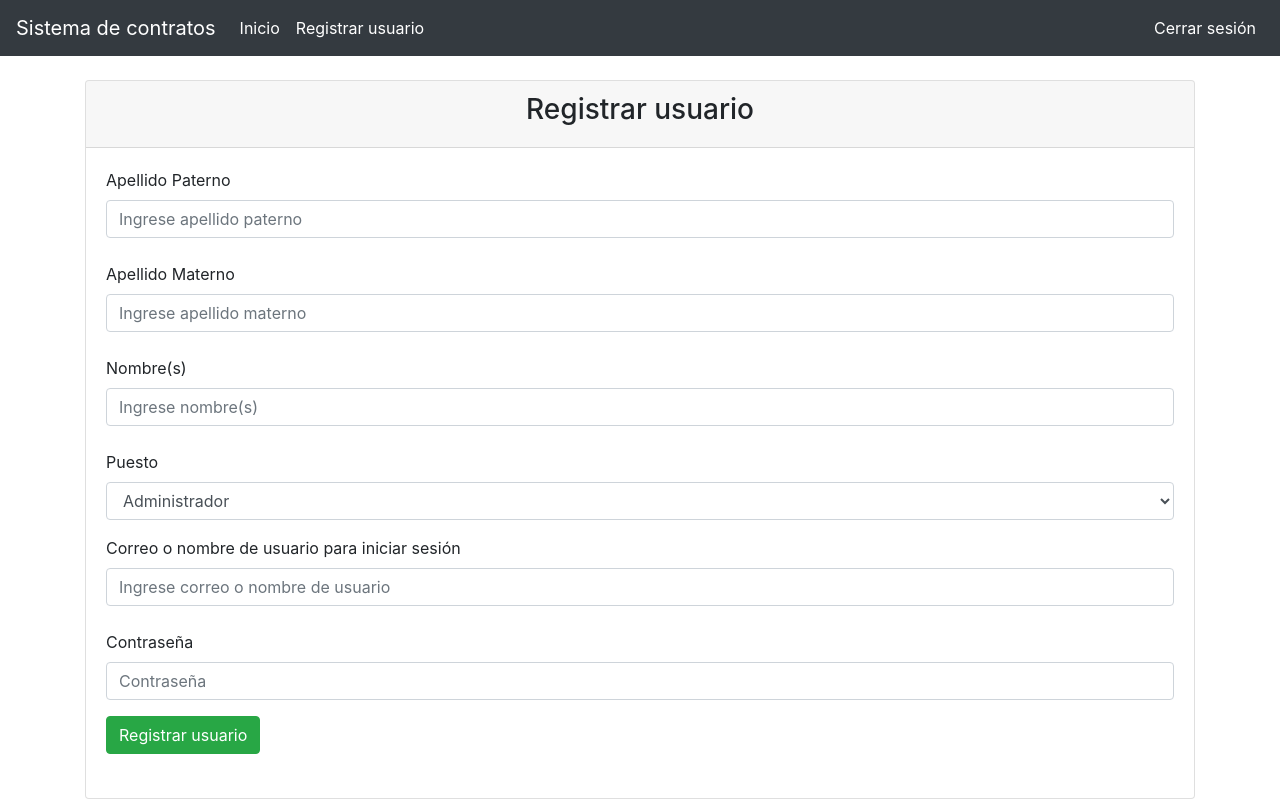
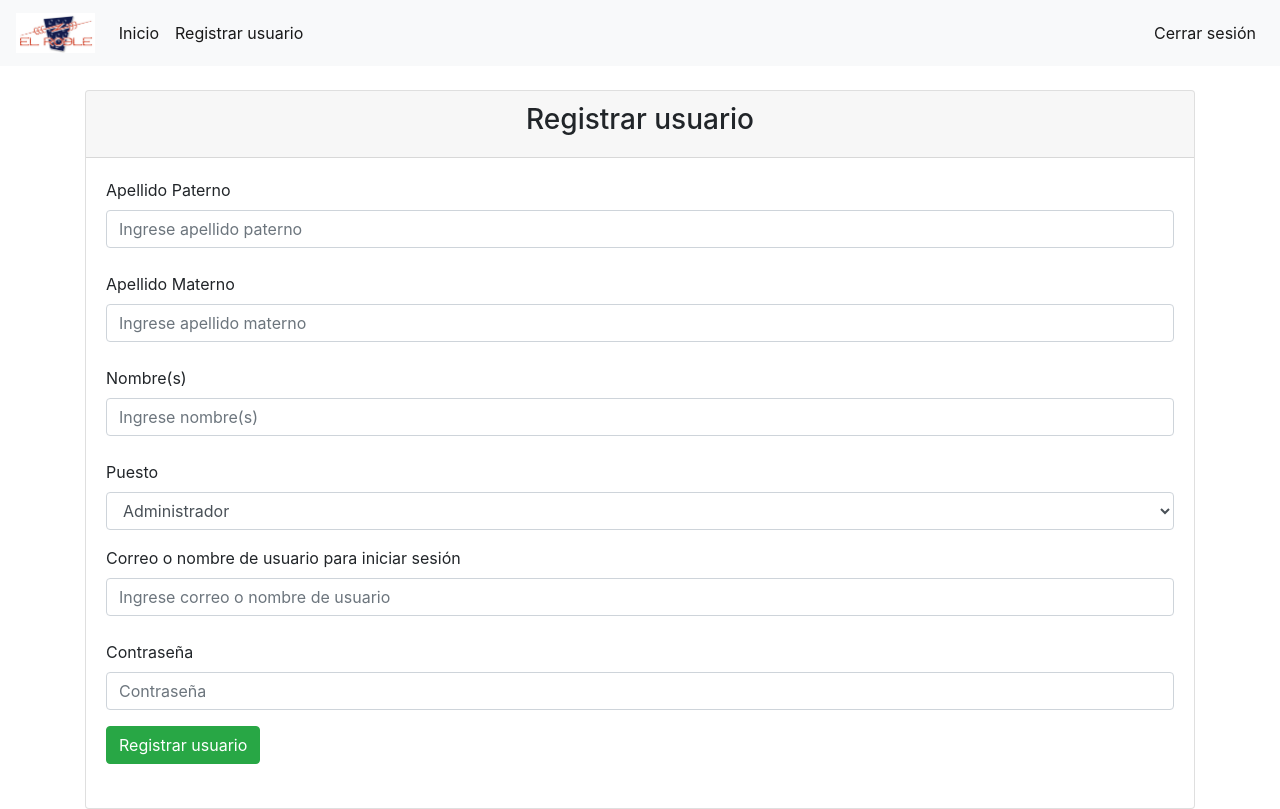
Before and after one commit to JovannyRch/contratos, a PHP site: page /registrar_usuario.php in a window 1280 px wide. Run offline with PHP 8.4, Linux system fonts and the light colour scheme; the visitor is signed in with stand-in values (Sample User, id 1); data comes from the database, SQL or seed files in the repository; some libraries are stand-ins or nearby versions.

Commit message:
Add logo

```diff
--- a/headers/header_admin.php
+++ b/headers/header_admin.php
@@ -16,8 +16,10 @@
 
 <body>
 
-    <nav class="navbar navbar-expand-sm navbar-dark bg-dark">
-        <a class="navbar-brand" href="contratos.php">Sistema de contratos</a>
+    <nav class="navbar navbar-expand-sm navbar-light bg-light">
+        <a class="navbar-brand" href="contratos.php">
+            <img src="assets/logo.jpeg" height="40px" />
+        </a>
         <button class="navbar-toggler d-lg-none" type="button" data-toggle="collapse" data-target="#collapsibleNavId" aria-controls="collapsibleNavId" aria-expanded="false" aria-label="Toggle navigation">
             <span class="navbar-toggler-icon"></span>
         </button>
--- a/headers/header_invitado.php
+++ b/headers/header_invitado.php
@@ -16,7 +16,9 @@
 <body>
 
     <nav class="navbar navbar-expand-sm navbar-light bg-light">
-        <a class="navbar-brand" href="contratos.php">Sistema de contratos</a>
+        <a class="navbar-brand" href="contratos.php">
+            <img src="assets/logo.jpeg" height="40px" />
+        </a>
         <button class="navbar-toggler d-lg-none" type="button" data-toggle="collapse" data-target="#collapsibleNavId" aria-controls="collapsibleNavId" aria-expanded="false" aria-label="Toggle navigation">
             <span class="navbar-toggler-icon"></span>
         </button>
```
Also changed, not shown: assets/logo.jpeg (added), 1 other file.
